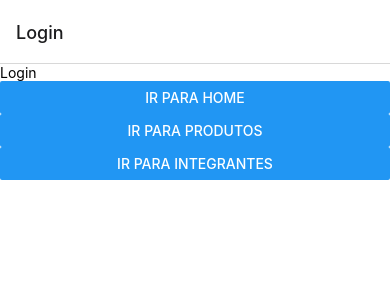
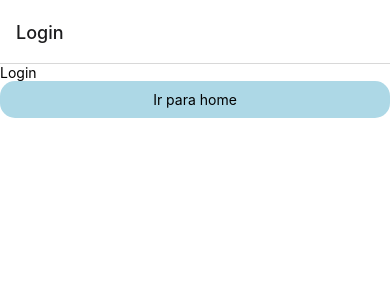
Before and after one commit to juliafclima/trabalho-react-NATIVE-grupo2, a React Native app in the folder trabalhog2/: screen / in a window 390 px wide. Shown: the top 300 px of the page. Built offline with nearby package versions, Linux system fonts and the light colour scheme.

Commit message:
botao de produtos e integrantes no lugar certp

```diff
--- a/trabalhog2/src/screens/home/index.jsx
+++ b/trabalhog2/src/screens/home/index.jsx
@@ -1,9 +1,19 @@
-import { View, Text, StyleSheet } from 'react-native';
+import { View, Text, StyleSheet, TouchableOpacity } from 'react-native';
 
-export const Home = () => {
+export const Home = ({ navigation }) => {
   return (
     <View style={styles.container}>
       <Text>Home</Text>
+      <TouchableOpacity style={styles.botao} onPress={() => navigation.navigate("Produtos")}>
+        <Text>
+          Ir para produtos
+        </Text>
+      </TouchableOpacity>
+      <TouchableOpacity style={styles.botao} onPress={() => navigation.navigate("Integrantes")}>
+        <Text>
+          Ir para integrantes
+        </Text>
+      </TouchableOpacity>
     </View>
   );
 };
@@ -13,4 +23,11 @@ const styles = StyleSheet.create({
     flex: 1,
     backgroundColor: '#fff',
   },
+  botao: {
+    padding: 10,
+    alignItems: 'center',
+    borderRadius: 15,
+    width: '100%',
+    backgroundColor: 'lightblue',
+  },
 });
--- a/trabalhog2/src/screens/login/index.jsx
+++ b/trabalhog2/src/screens/login/index.jsx
@@ -1,18 +1,14 @@
-import { View, Text, StyleSheet, Button } from 'react-native'
+import { View, Text, StyleSheet, TouchableOpacity } from 'react-native'
 
 export const Login = ({ navigation }) => {
   return (
     <View style={styles.container}>
       <Text>Login</Text>
-      <Button
-        title='Ir para home'
-        onPress={() => navigation.navigate("Home")} />
-      <Button
-        title='Ir para produtos'
-        onPress={() => navigation.navigate("Produtos")} />
-      <Button
-        title='Ir para integrantes'
-        onPress={() => navigation.navigate("Integrantes")} />
+      <TouchableOpacity style={styles.botao} onPress={() => navigation.navigate("Home")}>
+        <Text>
+          Ir para home
+        </Text>
+      </TouchableOpacity>
     </View>
   )
 };
@@ -22,4 +18,11 @@ const styles = StyleSheet.create({
     flex: 1,
     backgroundColor: '#fff',
   },
+  botao: {
+    padding: 10,
+    alignItems: 'center',
+    borderRadius: 15,
+    width: '100%',
+    backgroundColor: 'lightblue',
+  },
 })
--- a/trabalhog2/src/screens/produtos/index.jsx
+++ b/trabalhog2/src/screens/produtos/index.jsx
@@ -1,12 +1,14 @@
-import { View, Text, StyleSheet, Button } from 'react-native';
+import { View, Text, StyleSheet, TouchableOpacity } from 'react-native';
 
 export const Produtos = ({ navigation }) => {
   return (
     <View style={styles.container}>
       <Text>Produtos</Text>
-      <Button
-        title='ir para detalhes de produtos'
-        onPress={() => navigation.navigate("DetalhesProdutos")} />
+      <TouchableOpacity style={styles.botao} onPress={() => navigation.navigate("DetalhesProdutos")}>
+        <Text>
+          Ir para detalhe de produtos
+        </Text>
+      </TouchableOpacity>
     </View>
   );
 };
@@ -16,4 +18,12 @@ const styles = StyleSheet.create({
     flex: 1,
     backgroundColor: '#fff',
   },
+  botao: {
+    padding: 10,
+    alignItems: 'center',
+    borderRadius: 15,
+    width: '100%',
+    color: 'white',
+    backgroundColor: 'lightblue',
+  },
 });
```
